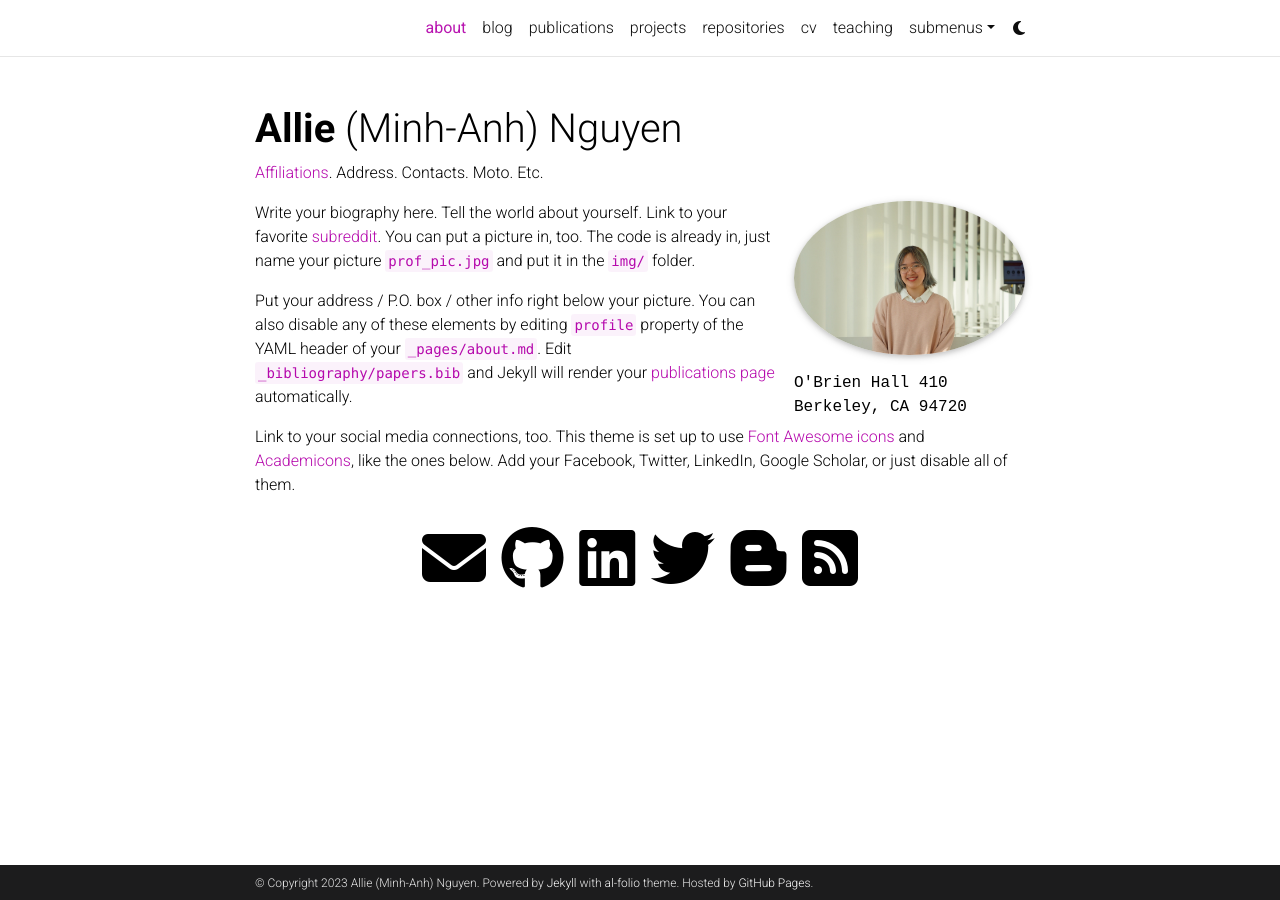
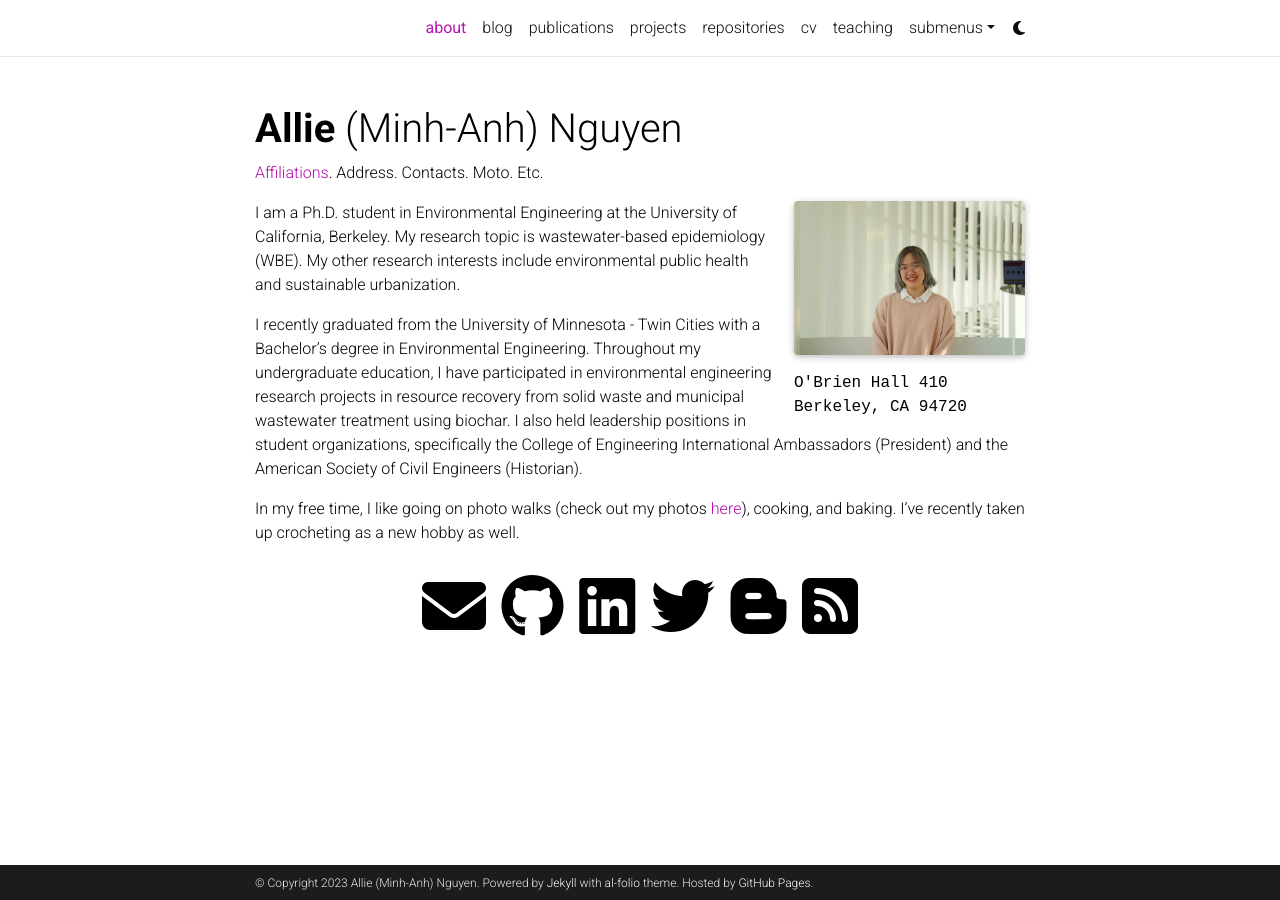
Before and after one commit to alliemnguyen/alliemnguyen.github.io, a Jekyll site: the page built from _pages/about.md, in a window 1280 px wide. Built offline with Jekyll 4.4.1, drawn with Linux system fonts in a browser that asks for light colours; comment, search, counter and statistics services are not loaded; a style sheet for code colours, icons or effects is not loaded.

Commit message:
Update about.md with linkedin bio excerpt

```diff
--- a/_pages/about.md
+++ b/_pages/about.md
@@ -18,8 +19,8 @@
 social: true  # includes social icons at the bottom of the page
 ---
 
-Write your biography here. Tell the world about yourself. Link to your favorite [subreddit](http://reddit.com). You can put a picture in, too. The code is already in, just name your picture `prof_pic.jpg` and put it in the `img/` folder.
+I am a Ph.D. student in Environmental Engineering at the University of California, Berkeley. My research topic is wastewater-based epidemiology (WBE). My other research interests include environmental public health and sustainable urbanization.
 
-Put your address / P.O. box / other info right below your picture. You can also disable any of these elements by editing `profile` property of the YAML header of your `_pages/about.md`. Edit `_bibliography/papers.bib` and Jekyll will render your [publications page](/al-folio/publications/) automatically.
+I recently graduated from the University of Minnesota - Twin Cities with a Bachelor's degree in Environmental Engineering. Throughout my undergraduate education, I have participated in environmental engineering research projects in resource recovery from solid waste and municipal wastewater treatment using biochar. I also held leadership positions in student organizations, specifically the College of Engineering International Ambassadors (President) and the American Society of Civil Engineers (Historian).
 
-Link to your social media connections, too. This theme is set up to use [Font Awesome icons](http://fortawesome.github.io/Font-Awesome/) and [Academicons](https://jpswalsh.github.io/academicons/), like the ones below. Add your Facebook, Twitter, LinkedIn, Google Scholar, or just disable all of them.
+In my free time, I like going on photo walks (check out my photos [here](https://alliengma.wordpress.com/)), cooking, and baking. I've recently taken up crocheting as a new hobby as well.
```
Also changed, not shown: other parts of _pages/about.md (+2 -1 lines).
